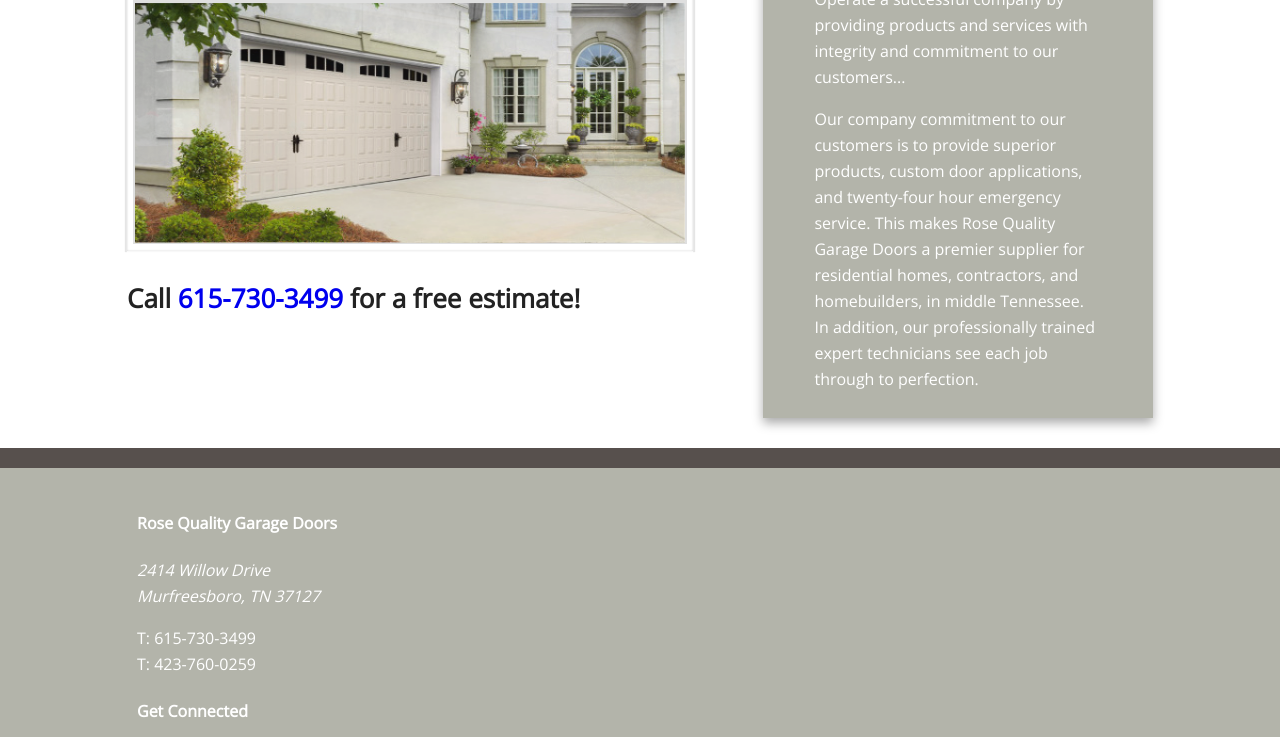
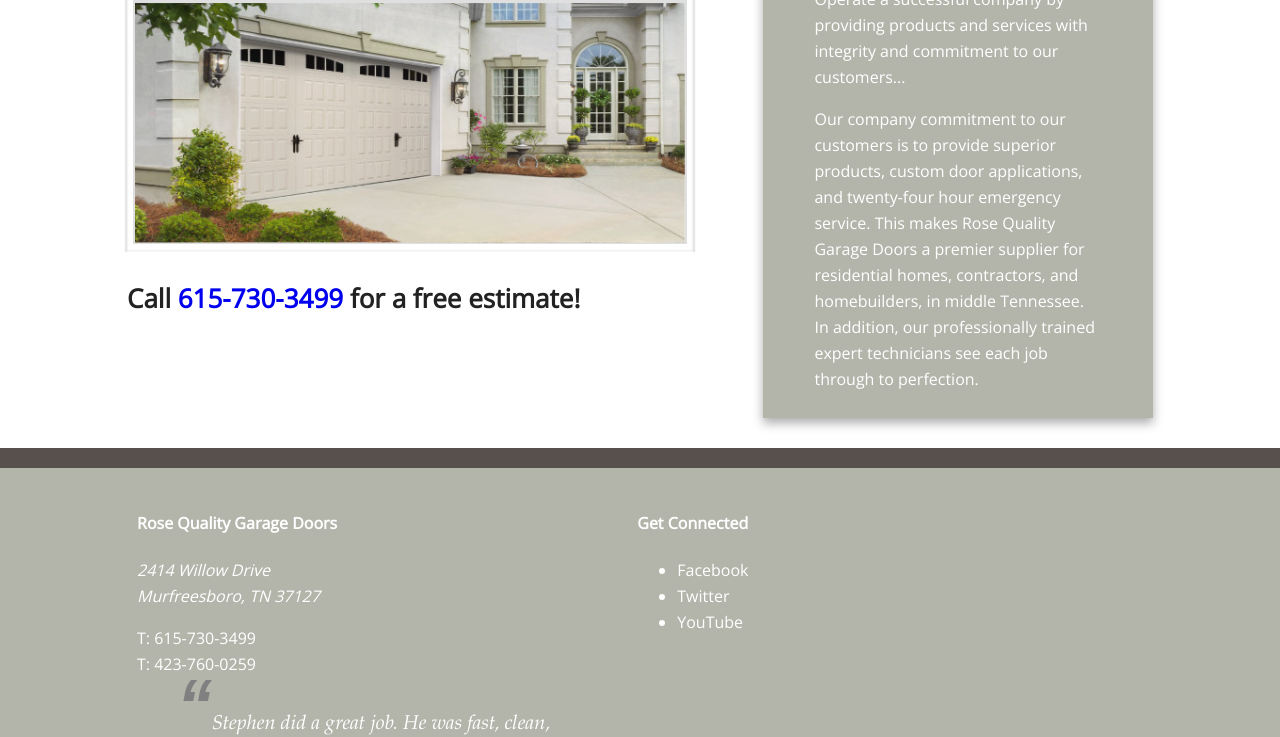
Before and after one commit to zioneyemedia/RoseQualityGarageDoors, a website: page index.html in a window 1280 px wide. Shown: the part 234-971 px from the top of the page. Drawn offline with nearby package versions, Linux system fonts and the light colour scheme.

Commit message:
revised CSS

```diff
--- a/css/main.css
+++ b/css/main.css
@@ -506,11 +506,11 @@ a.root {
 	padding-left:10px;
 	min-width:320px;
 }
-
-}
 .promo img {
 	min-width:100%;
 	max-width:320px;
+}
+
 }
 
 @media only screen and (min-width: 480px) {
@@ -539,6 +539,14 @@ a.root {
 		min-width:100%;
 		max-width:480px;
 	}
+
+	.column {
+	float:left;
+	padding-left:10px;
+	min-width:220px;
+	}
+	.column {float:left; padding-left:10px; min-width:480px;}
+
 
 /* ========================
     INTERMEDIATE: IE Fixes
```
